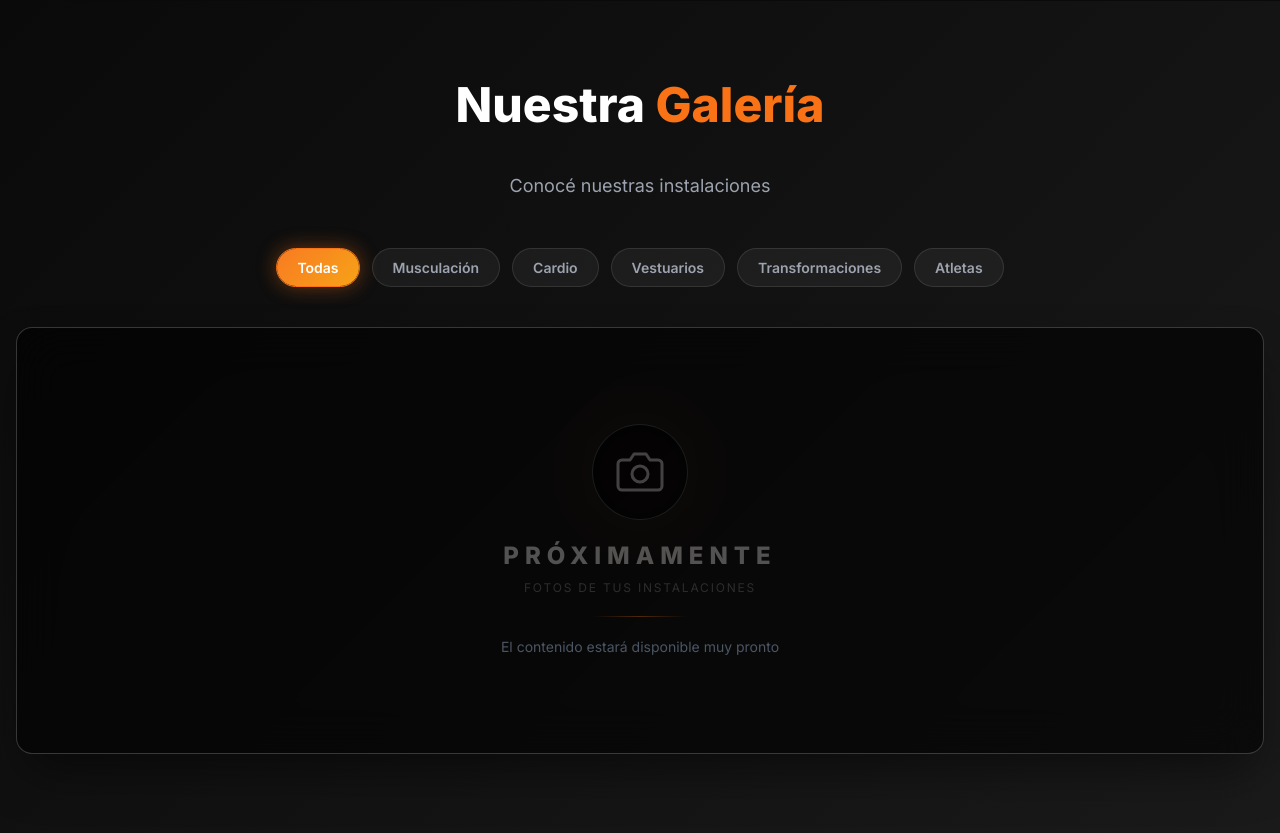
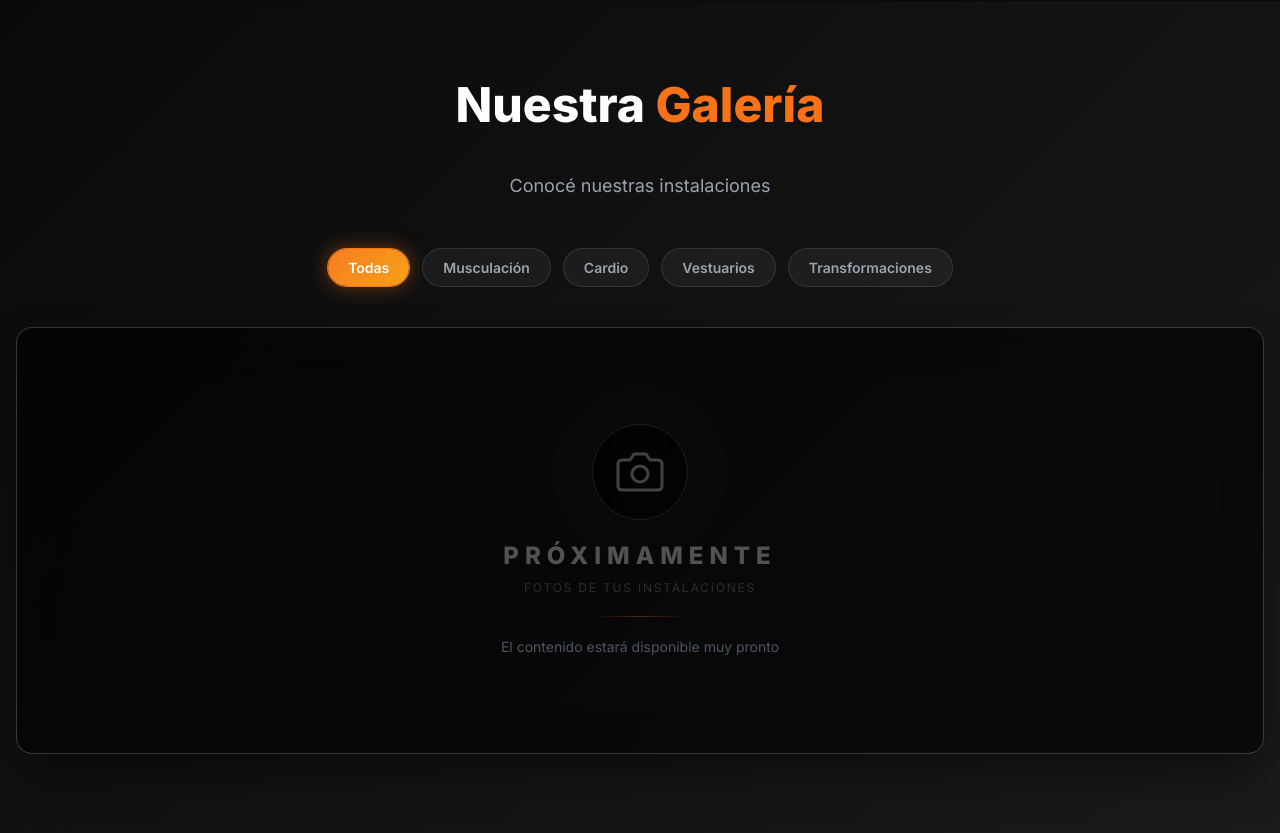
Before and after one commit to JuliV08/PatosGym, a Django app: page / in a window 1280 px wide. Shown: the part 1375-2208 px from the top of the page. Run offline with Django 4.2, Linux system fonts and the light colour scheme; data that the repository does not hold is empty; some libraries are stand-ins or nearby versions.

Commit message:
fix: quitar filtro Atletas del panel de la landing
Las fotos de atletas están excluidas de featured_photos, por lo que
el botón mostraba "Próximamente" al clickearlo. Se lo elimina del panel
de la home; los atletas se pueden ver en /gallery/ con el filtro.

Co-Authored-By: Claude Sonnet 4.6 <noreply@anthropic.com>

```diff
--- a/templates/landing/partials/gallery.html
+++ b/templates/landing/partials/gallery.html
@@ -16,7 +16,6 @@
             <button class="filter-tab" data-category="cardio">Cardio</button>
             <button class="filter-tab" data-category="vestuarios">Vestuarios</button>
             <button class="filter-tab" data-category="transformaciones">Transformaciones</button>
-            <button class="filter-tab" data-category="atletas">Atletas</button>
         </div>
 
         <!-- Gallery Grid -->
```
